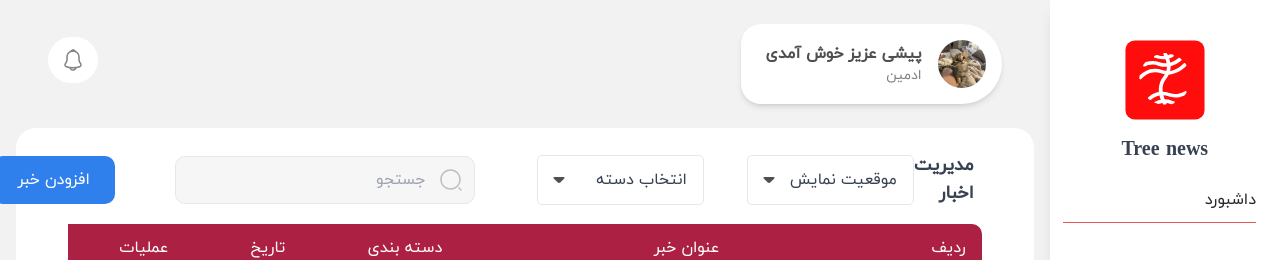
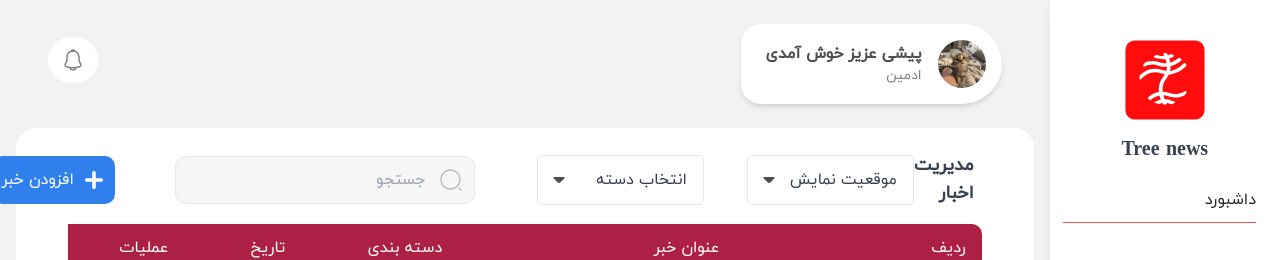
Before and after one commit to MahlaBagherii/my-news, a Next.js app: page /panel/dashboard in a window 1280 px wide. Shown: the top 260 px of the page. Built offline with nearby package versions, Linux system fonts and the light colour scheme.

Commit message:
Update dashboard / page.tsx

```diff
--- a/src/app/panel/dashboard/page.tsx
+++ b/src/app/panel/dashboard/page.tsx
@@ -33,6 +33,8 @@ const Dashboard = () => {
 
           <div className="flex items-center gap-3 flex-row-reverse   ">
             <button className="bg-[#2F80ED] text-white w-[122px] h-12 rounded-[10px] flex items-center justify-center gap-2 hover:bg-[#256bbd]">
+            <img src="/icons/plus.svg" alt="plus " />
+
               افزودن خبر
             </button>
 
```
